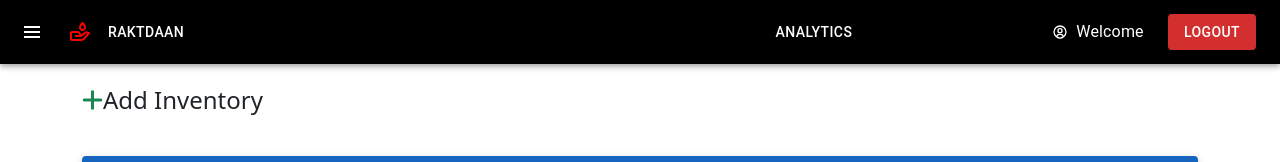
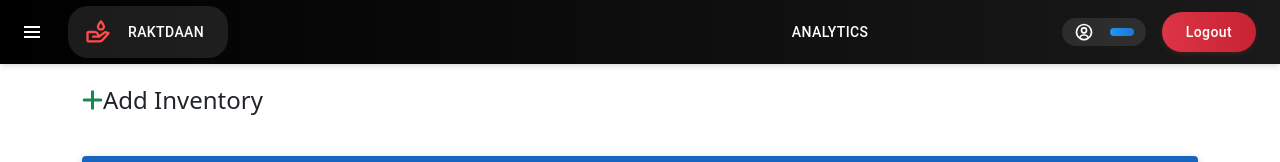
Before and after one commit to tanaydas2003/frontendraktdaan, a React (Create React App) app: page /home in a window 1280 px wide. Shown: the top 162 px of the page. Built offline with nearby package versions, Linux system fonts and the light colour scheme; no server answers.

Commit message:
chore: Update API endpoint for hospitals data retrieval

```diff
--- a/src/components/shared/Layouts/Header.js
+++ b/src/components/shared/Layouts/Header.js
@@ -1,115 +1,3 @@
-// import React from 'react'
-// import { BiDonateBlood, BiUserCircle} from "react-icons/bi";
-// import {useNavigate,useLocation,Link} from 'react-router-dom'
-// import {useSelector} from 'react-redux';
-// const Header = () => {
-//   const {user} = useSelector(state => state.auth);
-//   const navigate = useNavigate();
-//   const location = useLocation();
-//   const handleLogout =() =>{
-//     localStorage.clear();
-//     alert('Logout Successfully');
-//     navigate('/login');
-//   }
-//   return (
-//     <>
-//       <nav className="navbar">
-//         <div className="container-fluid">
-//             <div className="navbar-brand h1"><BiDonateBlood color='red' />Blood Bank App</div>
-//             <ul className="navbar-nav flex-row">
-//                 <li className="nav-item mx-3">
-//                     <p className="nav-link"> <BiUserCircle />Welcome{" "} {user?.name || user?.hospitalName || user?.organisationName} &nbsp;
-//                     <span className="badge bg-secondary">{user?.role}</span>
-//                     </p>
-//                 </li>
-//                 {
-//                   (location.pathname === "/"  || location.pathname === "/hospital") ? (
-//                     <li className="nav-item mx-3">
-//                     <Link to='/analytics' className="nav-link">
-//                       Analytics
-//                     </Link>
-//                     </li>
-//                   ) : (
-//                     <li className="nav-item mx-3">
-//                     <Link to='/' className="nav-link">
-//                       Home
-//                     </Link>
-//                     </li>
-//                   )
-//                 }
-//                 <li className="nav-item mx-3">
-//                     <button className="btn btn-danger" onClick={handleLogout}>Logout</button>
-//                 </li>
-//             </ul>
-//         </div>
-//       </nav>
-//     </>
-//   )
-// }
-
-// export default Header
-
-
-// import React from 'react';
-// import { BiDonateBlood, BiUserCircle } from "react-icons/bi";
-// import { useNavigate, useLocation, Link } from 'react-router-dom';
-// import { useSelector } from 'react-redux';
-
-// const Header = () => {
-//   const { user } = useSelector(state => state.auth);
-//   const navigate = useNavigate();
-//   const location = useLocation();
-
-//   const handleLogout = () => {
-//     localStorage.clear();
-//     alert('Logout Successfully');
-//     navigate('/login');
-//   };
-
-//   return (
-//     <nav className="navbar navbar-expand-lg navbar-light bg-light">
-//       <div className="container-fluid">
-//         <Link className="navbar-brand" to="/">
-//           <BiDonateBlood color="red" /> Blood Bank App
-//         </Link>
-//         <button className="navbar-toggler" type="button" data-bs-toggle="collapse" data-bs-target="#navbarNav" aria-controls="navbarNav" aria-expanded="false" aria-label="Toggle navigation">
-//           <span className="navbar-toggler-icon"></span>
-//         </button>
-//         <div className="collapse navbar-collapse" id="navbarNav">
-//           <ul className="navbar-nav ms-auto">
-//             <li className="nav-item">
-//               <span className="nav-link">
-//                 <BiUserCircle /> Welcome {user?.name || user?.hospitalName || user?.organisationName} &nbsp;
-//                 <span className="badge bg-secondary">{user?.role}</span>
-//               </span>
-//             </li>
-//             {location.pathname === "/" || location.pathname === "/hospital" ? (
-//               <li className="nav-item">
-//                 <Link to="/analytics" className="nav-link">
-//                   Analytics
-//                 </Link>
-//               </li>
-//             ) : (
-//               <li className="nav-item mx-3">
-//                 <Link to="/" className="nav-link">
-//                   Home
-//                 </Link>
-//               </li>
-//             )}
-//             <li className="nav-item mx-3">
-//               <button className="btn btn-danger" onClick={handleLogout}>Logout</button>
-//             </li>
-//           </ul>
-//         </div>
-//       </div>
-//     </nav>
-//   );
-// };
-
-// export default Header;
-
-
-
 'use client';
 
 import React, { useState } from 'react';
@@ -128,18 +16,71 @@ import Hidden from '@mui/material/Hidden';
 import Sidebar from './Sidebar';
 
 const Navbar = styled(AppBar)({
-  backgroundColor: 'black', // Navbar background color
+  background: 'linear-gradient(to right, #000000, #1a1a1a)',
+  boxShadow: '0 4px 6px -1px rgba(0, 0, 0, 0.1), 0 2px 4px -1px rgba(0, 0, 0, 0.06)',
 });
 
 const NavLink = styled(Button)({
-  color: 'white', // Text color
+  color: 'white',
+  position: 'relative',
+  '&:after': {
+    content: '""',
+    position: 'absolute',
+    width: '0',
+    height: '2px',
+    bottom: '0',
+    left: '50%',
+    background: 'linear-gradient(to right, #ff4b4b, #ff0000)',
+    transition: 'all 0.3s ease-in-out',
+    transform: 'translateX(-50%)',
+  },
+  '&:hover:after': {
+    width: '80%',
+  },
+  '&:hover': {
+    backgroundColor: 'transparent',
+  },
+});
+
+const LogoutButton = styled(Button)({
+  background: 'linear-gradient(to right, #dc3545, #c82333)',
+  color: 'white',
+  padding: '8px 24px',
+  borderRadius: '25px',
+  textTransform: 'none',
+  fontWeight: '500',
+  boxShadow: '0 2px 4px rgba(220, 53, 69, 0.2)',
+  '&:hover': {
+    background: 'linear-gradient(to right, #c82333, #bd2130)',
+    boxShadow: '0 4px 8px rgba(220, 53, 69, 0.3)',
+  },
+});
+
+const UserInfo = styled(Box)({
+  display: 'flex',
+  alignItems: 'center',
+  padding: '4px 12px',
+  borderRadius: '20px',
+  background: 'rgba(255, 255, 255, 0.1)',
+  backdropFilter: 'blur(10px)',
+  marginRight: '16px',
+});
+
+const RoleBadge = styled('span')({
+  background: 'linear-gradient(to right, #2196f3, #1976d2)',
+  color: 'white',
+  padding: '4px 12px',
+  borderRadius: '12px',
+  fontSize: '0.75rem',
+  fontWeight: '500',
+  marginLeft: '8px',
 });
 
 function MainNav() {
   const { user } = useSelector(state => state.auth);
   const navigate = useNavigate();
   const location = useLocation();
-  const [sidebarOpen, setSidebarOpen] = useState(false); // State for sidebar toggle
+  const [sidebarOpen, setSidebarOpen] = useState(false);
 
   const handleLogout = () => {
     localStorage.clear();
@@ -154,23 +95,41 @@ function MainNav() {
   return (
     <>
       <Navbar position="static">
-        <Toolbar>
-          {/* Toggle Button for Sidebar */}
-          <IconButton edge="start" color="inherit" aria-label="menu" sx={{ mr: 2 }} onClick={toggleSidebar}>
-            <BiMenu color="white" />
+        <Toolbar sx={{ minHeight: '70px' }}>
+          <IconButton
+            edge="start"
+            color="inherit"
+            aria-label="menu"
+            onClick={toggleSidebar}
+            sx={{
+              mr: 2,
+              '&:hover': {
+                background: 'rgba(255, 255, 255, 0.1)',
+              },
+            }}
+          >
+            <BiMenu size={24} />
           </IconButton>
 
-          {/* Logo and App Name */}
           <Box sx={{ display: 'flex', alignItems: 'center', flexGrow: 1 }}>
-            <BiDonateBlood color="red" size={24} style={{ marginRight: 8 }} />
-            <Typography variant="h6">
-              <NavLink component={RouterLink} to="/home" disableRipple>
-                Raktdaan
-              </NavLink>
-            </Typography>
+            <Box
+              sx={{
+                display: 'flex',
+                alignItems: 'center',
+                background: 'rgba(255, 255, 255, 0.1)',
+                padding: '8px 16px',
+                borderRadius: '20px',
+              }}
+            >
+              <BiDonateBlood color="#ff4b4b" size={28} style={{ marginRight: 8 }} />
+              <Typography variant="h6" sx={{ fontWeight: 600 }}>
+                <NavLink component={RouterLink} to="/home" disableRipple>
+                  Raktdaan
+                </NavLink>
+              </Typography>
+            </Box>
           </Box>
 
-          {/* Center Navigation Links - Hidden on mobile */}
           <Hidden smDown>
             <Box sx={{ flexGrow: 1, display: 'flex', justifyContent: 'center' }}>
               {location.pathname === "/home" || location.pathname === "/hospital" ? (
@@ -185,32 +144,31 @@ function MainNav() {
             </Box>
           </Hidden>
 
-          {/* User Info - Hidden on mobile */}
           <Hidden smDown>
-            <Typography variant="body1" sx={{ mr: 2, display: 'flex', alignItems: 'center', color: 'white' }}>
-              <BiUserCircle />&nbsp;
-              Welcome {user?.name || user?.hospitalName || user?.organisationName} &nbsp;
-              <span className="badge bg-secondary">{user?.role}</span>
-            </Typography>
+            <UserInfo>
+              <BiUserCircle size={20} style={{ marginRight: 8 }} />
+              <Typography variant="body1" sx={{ fontWeight: 500 }}>
+                {user?.name || user?.hospitalName || user?.organisationName}
+              </Typography>
+              <RoleBadge>{user?.role}</RoleBadge>
+            </UserInfo>
           </Hidden>
 
-          {/* Logout Button */}
-          <Button variant="contained" color="error" onClick={handleLogout}>
+          <LogoutButton onClick={handleLogout}>
             Logout
-          </Button>
+          </LogoutButton>
         </Toolbar>
       </Navbar>
 
-      {/* Sidebar Drawer */}
       <Drawer
         anchor="left"
         open={sidebarOpen}
         onClose={toggleSidebar}
         sx={{
           '& .MuiDrawer-paper': {
-            width: '250px', // Sidebar width
-            backgroundColor: '#dc3545', // Sidebar background color
-            color: 'white', // Sidebar text color
+            width: '250px',
+            background: 'linear-gradient(135deg, #dc3545, #9f1f2c)',
+            color: 'white',
           },
         }}
       >
```
